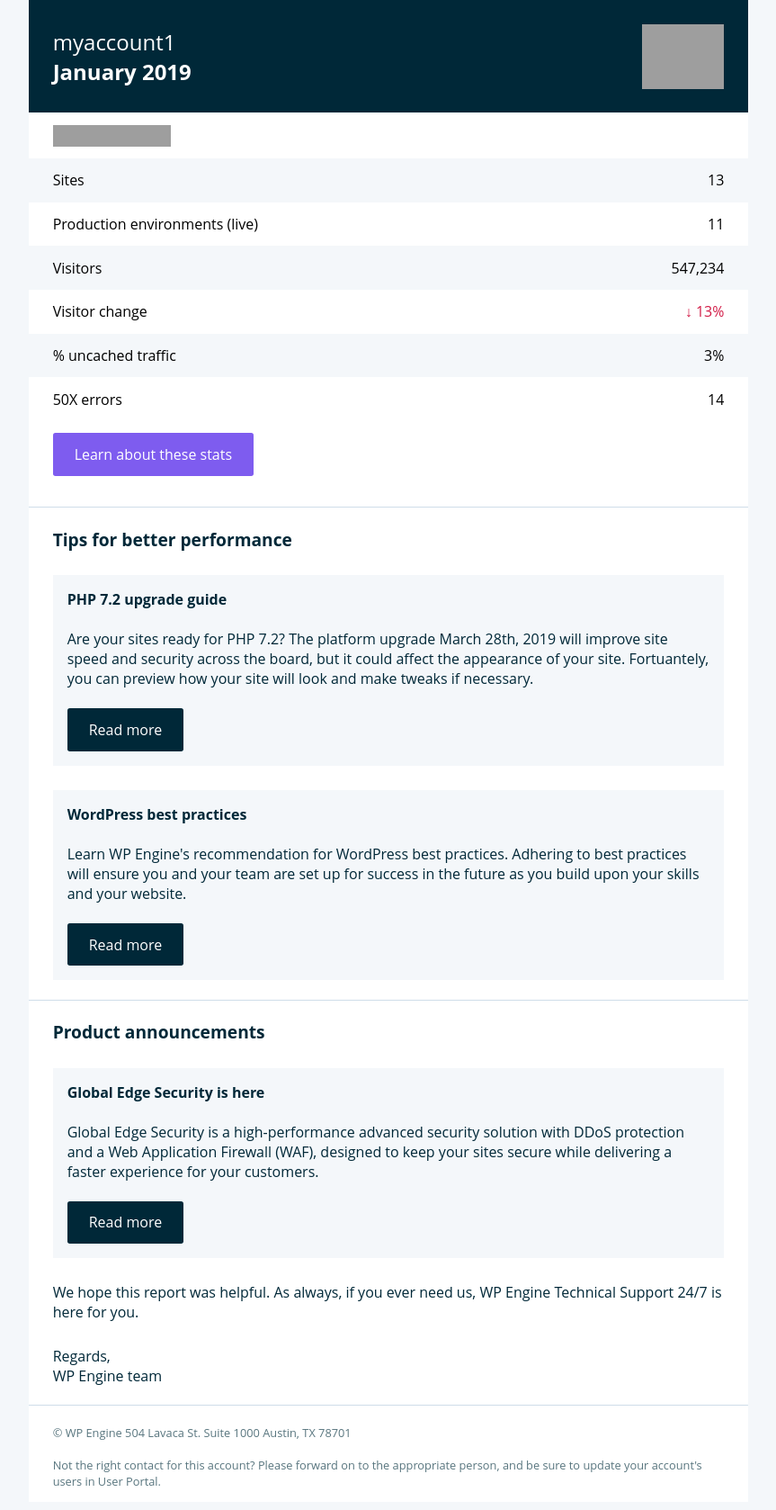
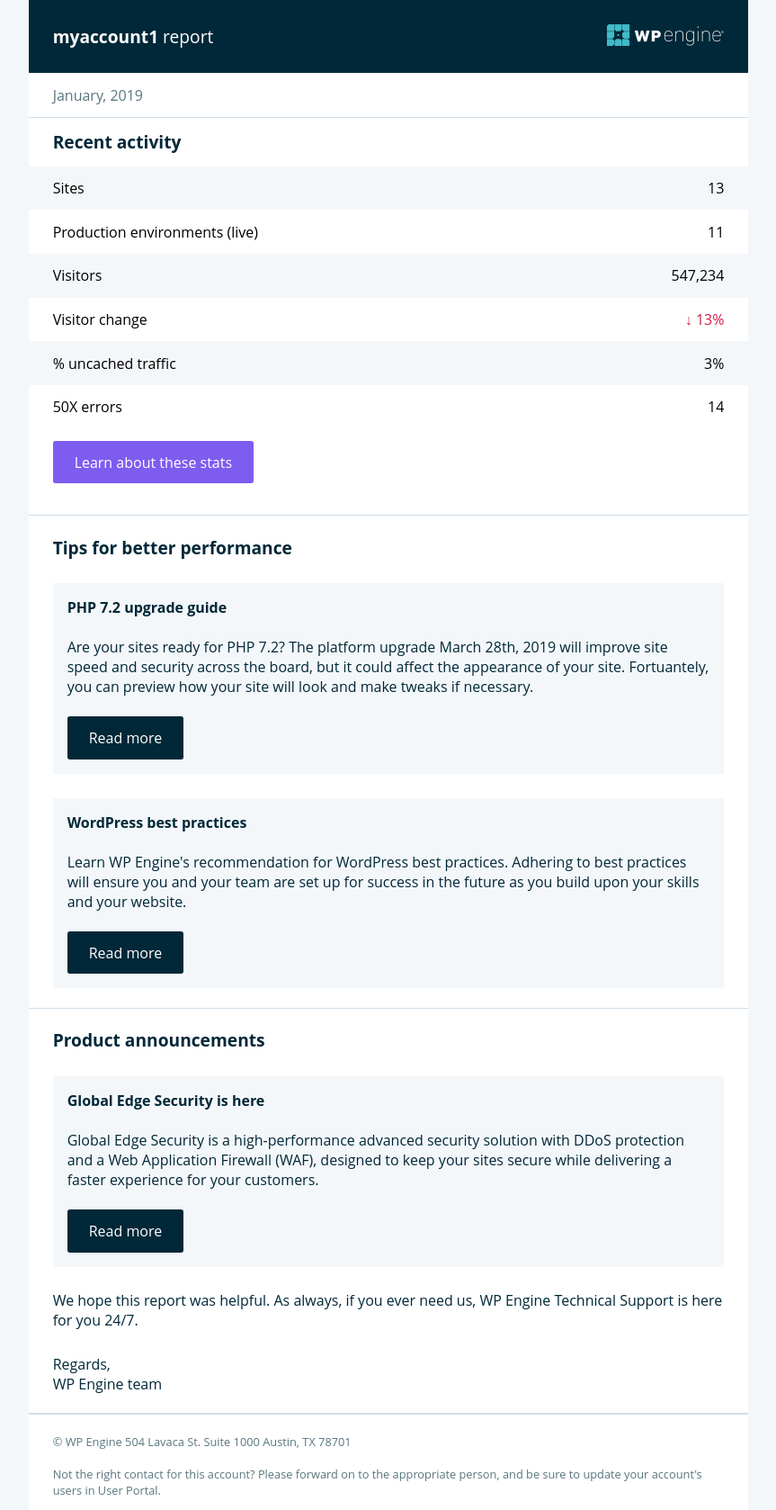
Before and after one commit to brenna-ctrl/unicorn-email, a PHP site: page /example_insights-email.html in a window 1280 px wide. Shown: the whole page at 90% size, without its empty margins (208-1071 px from the left). Before the commit the page ends 1651 px from the top, so only its background shows below. Run offline with PHP 8.4, Linux system fonts and the light colour scheme; grey boxes are pictures that could not be loaded.

Commit message:
replaced illustration with logo

```diff
--- a/example_insights-email.html
+++ b/example_insights-email.html
@@ -9,6 +9,7 @@
     .cta {
       display: block!important;
     }
+    .bug-name {display: none;}
   }
   .cta:hover {background-color: #5C43AE!important;}
   </style>
@@ -28,22 +29,29 @@
         <td>
           <table border="0" cellpadding="0" cellspacing="0" bgcolor="#FFFFFF" align="center" width="100%" style="border-collapse: collapse;">
             <tr bgcolor="#002838">
-              <td style="font-family: 'open sans', sans-serif; color: #FFFFFF; font-size: 1.5em; font-weight: bold; padding: 20pt;" bgcolor="#002838" align="left" valign="middle">
-                    <!-- BANNER TITLE -->
-                    <strong style="font-weight: normal; ">myaccount1</strong> <br /> January 2019
+              <td style="font-family: 'open sans', sans-serif; color: #FFFFFF; font-size: 1.2em; padding: 20pt;" bgcolor="#002838" align="left" valign="middle">
+                    <!-- banner title -->
+                    <strong>myaccount1</strong> report
               </td>
               <td bgcolor="#002838" align="right" valign="middle" style="padding: 20pt;">
-                <!-- BANNER IMAGE (optional) -->
-                <img src="https://unicorn-email.herokuapp.com/report.png" style="max-width: 100%!important;" width="91" height="72" alt="" />
+                <!-- banner logo -->
+                  <img src="bug-logo.png" width="26" height="24" alt="" />
+                  <img class="bug-name" src="bug-name.png" width="100" height="22" alt="" />
               </td>
             </tr>
           </table>
         </td>
       </tr>
-      <!-- SUBTITLE (optional) -->
+      <!-- SUBTITLE -->
       <tr>
-        <td style="padding: 10pt 20pt; font-family: 'open sans', sans-serif; color: #59767F;" bgcolor="#FFFFFF" align="left">
-          <img src="https://unicorn-email.herokuapp.com/bug.png" alt="WP Engine" width="131" height="24" />
+        <td style="padding: 10pt 20pt; font-family: 'open sans', sans-serif; color: #59767F; border-bottom: 1pt solid #CFDDE9;" bgcolor="#FFFFFF" align="left">
+          January, 2019
+        </td>
+      </tr>
+      <!-- SECTION HEADER -->
+      <tr>
+        <td style="padding: 10pt 20pt; font-family: 'open sans', sans-serif; color: #002838; font-size: 1.2em; font-weight: bold;" bgcolor="#FFFFFF" align="left">
+          Recent activity
         </td>
       </tr>
       <!-- DATA TABLE (component example) -->
@@ -122,19 +130,17 @@
       </tr>
       <!-- SECTION BREAK -->
       <tr>
-        <td>
-          <hr style="height: 1px; background-color: #CFDDE9; border: none;" />
+        <td style="padding:0;">
+          <hr style="height: 1pt; background-color: #CFDDE9; border: none;" />
         </td>
       </tr>
-      <!-- CARDS (component example) -->
-      <!-- CARDS HEADER -->
+      <!-- SECTION HEADER -->
       <tr>
         <td style="padding: 10pt 20pt; font-family: 'open sans', sans-serif; color: #002838; font-size: 1.2em; font-weight: bold;" bgcolor="#FFFFFF" align="left">
           Tips for better performance
         </td>
       </tr>
-      <!-- CARDS CONTENT -->
-      <!-- card -->
+      <!-- CARD (component example)-->
       <tr>
         <td style="padding: 10pt 20pt; font-family: 'open sans', sans-serif; color: #002838;" bgcolor="#FFFFFF" align="left">
           <div style="background-color: #F4F7FA; padding: 1em;">
@@ -156,7 +162,7 @@
           </div>
         </td>
       </tr>
-      <!-- card -->
+      <!-- CARD (component example) -->
       <tr>
         <td style="padding: 10pt 20pt; font-family: 'open sans', sans-serif; color: #002838;" bgcolor="#FFFFFF" align="left">
           <div style="background-color: #F4F7FA; padding: 1em;">
@@ -180,19 +186,17 @@
       </tr>
       <!-- SECTION BREAK -->
       <tr>
-        <td>
-          <hr style="height: 1px; background-color: #CFDDE9; border: none;" />
+        <td style="padding:0;">
+          <hr style="height: 1pt; background-color: #CFDDE9; border: none;" />
         </td>
       </tr>
-      <!-- CARDS (component example) -->
-      <!-- CARDS HEADER -->
+      <!-- SECTION HEADER -->
       <tr>
         <td style="padding: 10pt 20pt; font-family: 'open sans', sans-serif; color: #002838; font-size: 1.2em; font-weight: bold;" bgcolor="#FFFFFF" align="left">
           Product announcements
         </td>
       </tr>
-      <!-- CARDS CONTENT -->
-      <!-- card -->
+      <!-- CARD (component example) -->
       <tr>
         <td style="padding: 10pt 20pt; font-family: 'open sans', sans-serif; color: #002838;" bgcolor="#FFFFFF" align="left">
           <div style="background-color: #F4F7FA; padding: 1em;">
@@ -217,7 +221,7 @@
       <!-- CLOSING NOTES (optional) -->
       <tr>
         <td style="padding: 10pt 20pt; font-family: 'open sans', sans-serif; color: #002838;" bgcolor="#FFFFFF" align="left">
-          We hope this report was helpful. As always, if you ever need us, WP Engine Technical Support 24/7 is here for you.
+          We hope this report was helpful. As always, if you ever need us, WP Engine Technical Support is here for you 24/7.
         </td>
       </tr>
       <!-- SIGNATURE -->
@@ -229,8 +233,8 @@
       </tr>
       <!-- SECTION BREAK -->
       <tr>
-        <td>
-          <hr style="height: 1px; background-color: #CFDDE9; border: none;" />
+        <td style="padding:0;">
+          <hr style="height: 1pt; background-color: #CFDDE9; border: none;" />
         </td>
       </tr>
       <!-- BOILERPLATE -->
```
Also changed, not shown: SCRAP_example_transactional-email.html (added, +82 -0 lines), example_transactional-email.html (+46 -22 lines), index.php (+29 -3 lines), bug-dark.png (added), bug-logo.png (added), bug-name.png (added), 1 other file.
